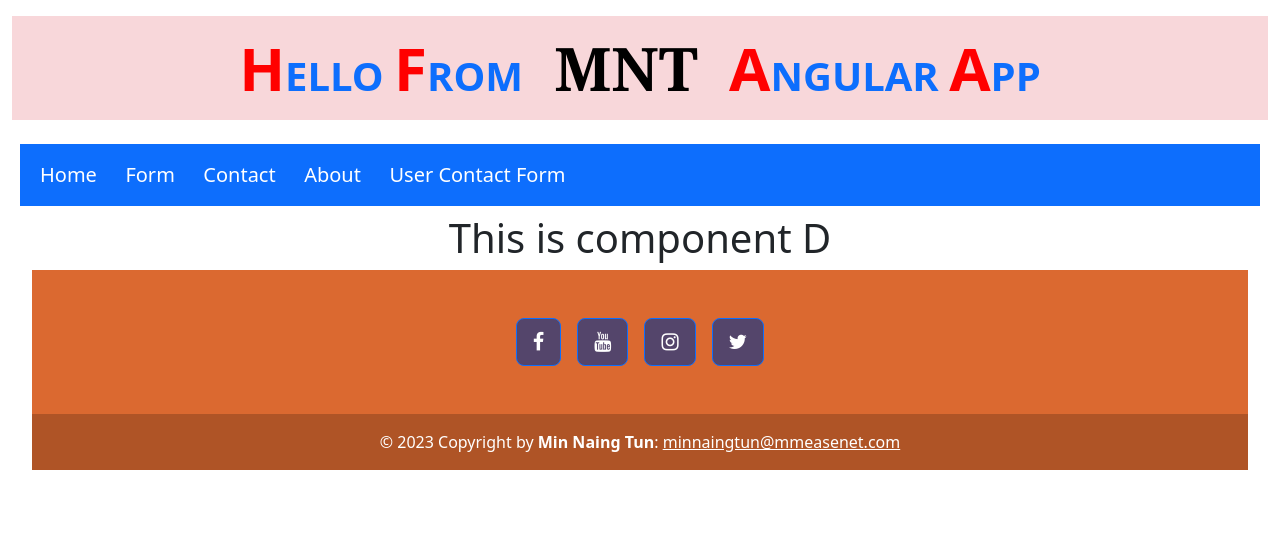
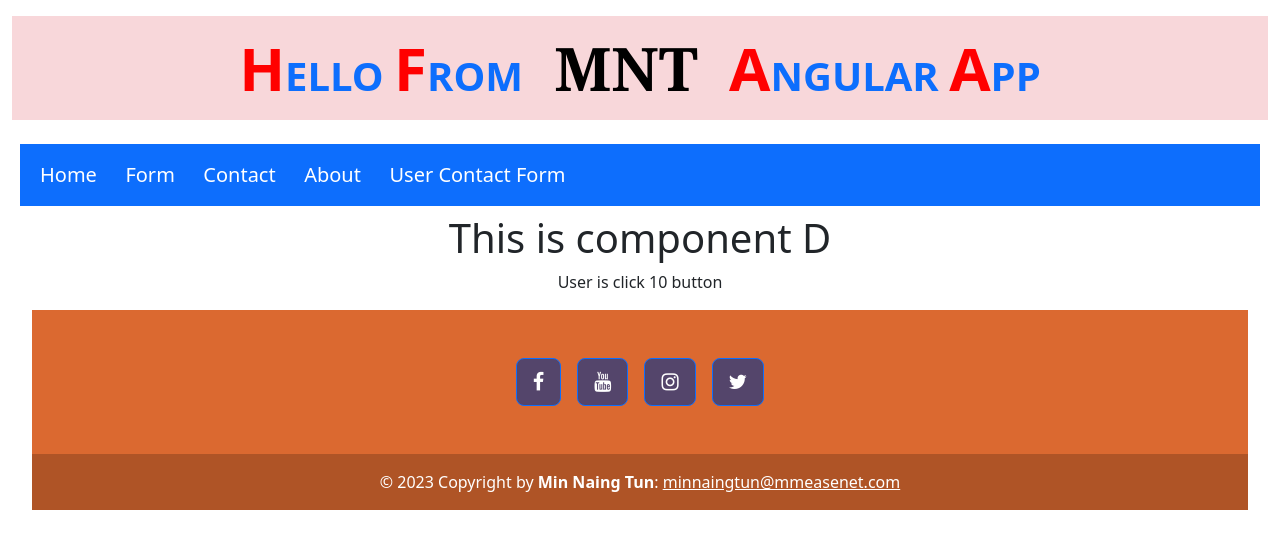
Before and after one commit to min-naing-tun/angular-study-basic, an Angular app: page /userFormShow/ComD/10 in a window 1280 px wide. Shown: the top 548 px of the page. Built offline with nearby package versions, Linux system fonts and the light colour scheme.

Commit message:
Sending-And-Getting-Route-Parameter-Values

```diff
--- a/src/app/user-form-show/comD.component.ts
+++ b/src/app/user-form-show/comD.component.ts
@@ -1,11 +1,25 @@
-import {Component} from '@angular/core';
+import {Component, OnInit} from '@angular/core';
+import {ActivatedRoute} from '@angular/router'
+
 
 @Component({
     selector: 'my-comD',
     template: `
     <h1>This is component D</h1>
+    <p>
+        User is click {{userClickId}} button
+    </p>
     `,
     styles: [``]
 })
 
-export class ComD{}
+export class ComD implements OnInit{
+    userClickId: number = 0;
+    ngOnInit(): void {
+        this.userClickId = this.myActivateRoute.snapshot.params["id"]; // getting route parameter
+    }
+
+    constructor(private myActivateRoute: ActivatedRoute) {
+
+    }
+}
--- a/src/app/user-form-show/comHome.component.ts
+++ b/src/app/user-form-show/comHome.component.ts
@@ -1,4 +1,5 @@
 import { Component } from '@angular/core';
+import { Router } from '@angular/router';
 
 @Component({
     selector: 'my-ComHome',
@@ -9,12 +10,30 @@ import { Component } from '@angular/core';
     <a routerLink="ComC" class="p-3">comC</a>&nbsp;&nbsp;&nbsp;
     <a [routerLink]="['ComD', 10]" class="p-3">comD</a> <!--Route with route parameters-->
     </div>
+    <br>
+
+    <!--Click event with route and it's parameter values-->
+    <button type="button" (click)="idButtonClicked(1)" class="btn btn-primary">One</button>&nbsp;&nbsp;&nbsp;
+    <button type="button" (click)="idButtonClicked(2)" class="btn btn-primary">Two</button>&nbsp;&nbsp;&nbsp;
+    <button type="button" (click)="idButtonClicked(3)" class="btn btn-primary">Three</button>&nbsp;&nbsp;&nbsp;
+    <button type="button" (click)="idButtonClicked(4)" class="btn btn-primary">Four</button>&nbsp;&nbsp;&nbsp;
+    <button type="button" (click)="idButtonClicked(5)" class="btn btn-primary">Five</button>&nbsp;&nbsp;&nbsp;
+
 
     <br>
     <router-outlet></router-outlet>
+    <br>
+
     `
 })
 
 export class ComHome {
 
+    constructor(private myRouter: Router) {
+
+    }
+
+    idButtonClicked(userClickId: number){
+        this.myRouter.navigate(['userFormShow/ComD', userClickId]); //After clicked and send route data to another component
+    }
 }
```
